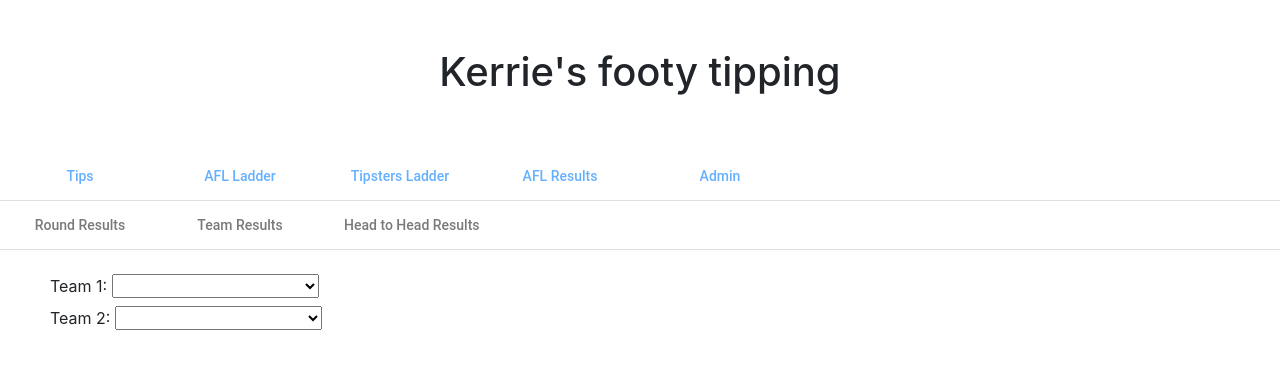
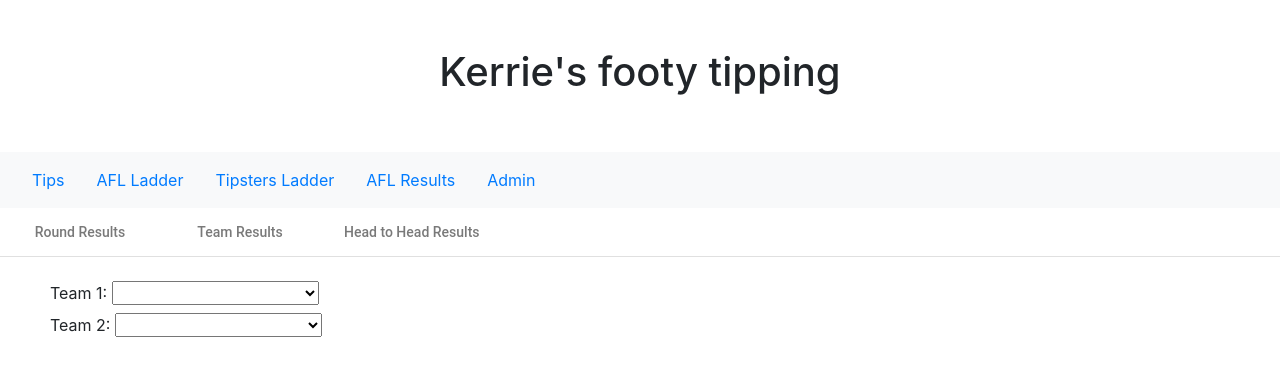
Before and after one commit to MattMan778/footytips, an Angular app: page /aflResults/head in a window 1280 px wide. Shown: the top 376 px of the page. Built offline with nearby package versions, Linux system fonts and the light colour scheme.

Commit message:
Style tips table

```diff
--- a/src/app/afl-ladder/afl-ladder.component.ts
+++ b/src/app/afl-ladder/afl-ladder.component.ts
@@ -13,9 +13,15 @@ export class AflLadderComponent implements OnInit {
 
   ladder: AflLadder[];
   loading: boolean = false;
+  largeScreen: boolean;
 
+  @HostListener('window:resize',['$event'])
+  onResize(event) {
+    this.largeScreen = event.target.innerWidth > 900 ? true : false;
+  }
 
   ngOnInit() {
+    this.largeScreen = window.innerWidth > 900 ? true : false;
     this.loading = true ;
     this.ladderService.getLadder('2018',23).subscribe(ladder => {
       this.ladder = ladder;
--- a/src/app/app.component.html
+++ b/src/app/app.component.html
@@ -4,11 +4,11 @@
     Kerrie's footy tipping
   </h1>
   <br><br>
-  <nav mat-tab-nav-bar>
-      <a mat-tab-link routerLink="tips">Tips</a>
-      <a mat-tab-link routerLink="aflLadder">AFL Ladder</a>
-      <a mat-tab-link routerLink="tipLadder">Tipsters Ladder</a>
-      <a mat-tab-link routerLink="aflResults">AFL Results</a>
-      <a mat-tab-link routerLink="admin">Admin</a>
+  <nav class="navbar navbar-expand-lg navbar-dark bg-light">
+      <a class="nav-item nav-link" routerLink="tips">Tips</a>
+      <a class="nav-item nav-link"  routerLink="aflLadder">AFL Ladder</a>
+      <a class="nav-item nav-link"  routerLink="tipLadder">Tipsters Ladder</a>
+      <a class="nav-item nav-link"  routerLink="aflResults">AFL Results</a>
+      <a class="nav-item nav-link"  routerLink="admin">Admin</a>
   </nav>
   <router-outlet></router-outlet>
--- a/src/app/head-to-head/head-to-head.component.html
+++ b/src/app/head-to-head/head-to-head.component.html
@@ -19,24 +19,24 @@
           <tr align="center">
             <th>Season</th>
             <th>Round</th>
-            <th>Date Time</th>
+            <th *ngIf="largeScreen">Date Time</th>
             <th>Venue</th>
             <th>Home Team</th>
             <th></th>
-            <th></th>
+            <th *ngIf="largeScreen"></th>
             <th>Away Team</th>
             <th></th>
           </tr>
             <tr *ngFor="let fixture of fixtures;index as i">
                 <td>{{fixture.season}}</td>
                 <td>{{fixture.round}}</td>
-                <td>{{fixture.date_time}}</td>
+                <td *ngIf="largeScreen">{{fixture.date_time}}</td>
                 <td>{{fixture.venue}}</td>
                 <div [ngStyle]="{'font-weight': boldWinner(fixture,'home')}">
                     <td >{{fixture.home_team}}</td>
                 </div>
                 <td>{{fixture.home_team_goals}}.{{fixture.home_team_behinds}}.{{fixture.home_team_points}}</td>
-                <td>{{getResult(fixture)}}</td>
+                <td *ngIf="largeScreen">{{getResult(fixture)}}</td>
                 <div [ngStyle]="{'font-weight': boldWinner(fixture,'away')}">
                     <td>{{fixture.away_team}}</td>
                 </div>
--- a/src/app/head-to-head/head-to-head.component.ts
+++ b/src/app/head-to-head/head-to-head.component.ts
@@ -1,4 +1,4 @@
-import { Component, OnInit } from '@angular/core';
+import { Component, OnInit, HostListener } from '@angular/core';
 import { Fixture } from '../fixture';
 import { FixtureService } from '../fixture.service';
 
@@ -37,7 +37,15 @@ export class HeadToHeadComponent implements OnInit {
     ,'Western Bulldogs'
   ]
 
+  largeScreen: boolean;
+
+  @HostListener('window:resize',['$event'])
+  onResize(event) {
+    this.largeScreen = event.target.innerWidth > 900 ? true : false;
+  }
+
   ngOnInit() {
+    this.largeScreen = window.innerWidth > 900 ? true : false;
   }
 
   selectChange() {
--- a/src/app/tips/tips.component.html
+++ b/src/app/tips/tips.component.html
@@ -7,7 +7,7 @@
       </div>
       <br><br>
       <img *ngIf="loading" src="assets/giphy.gif">
-      <table>
+      <table class="table table-responsive table-striped">
         <tr>
           <th>Date Time</th>
           <th>Venue</th>
```
Also changed, not shown: 2 other files (tests, documents, lock files or other folders).
